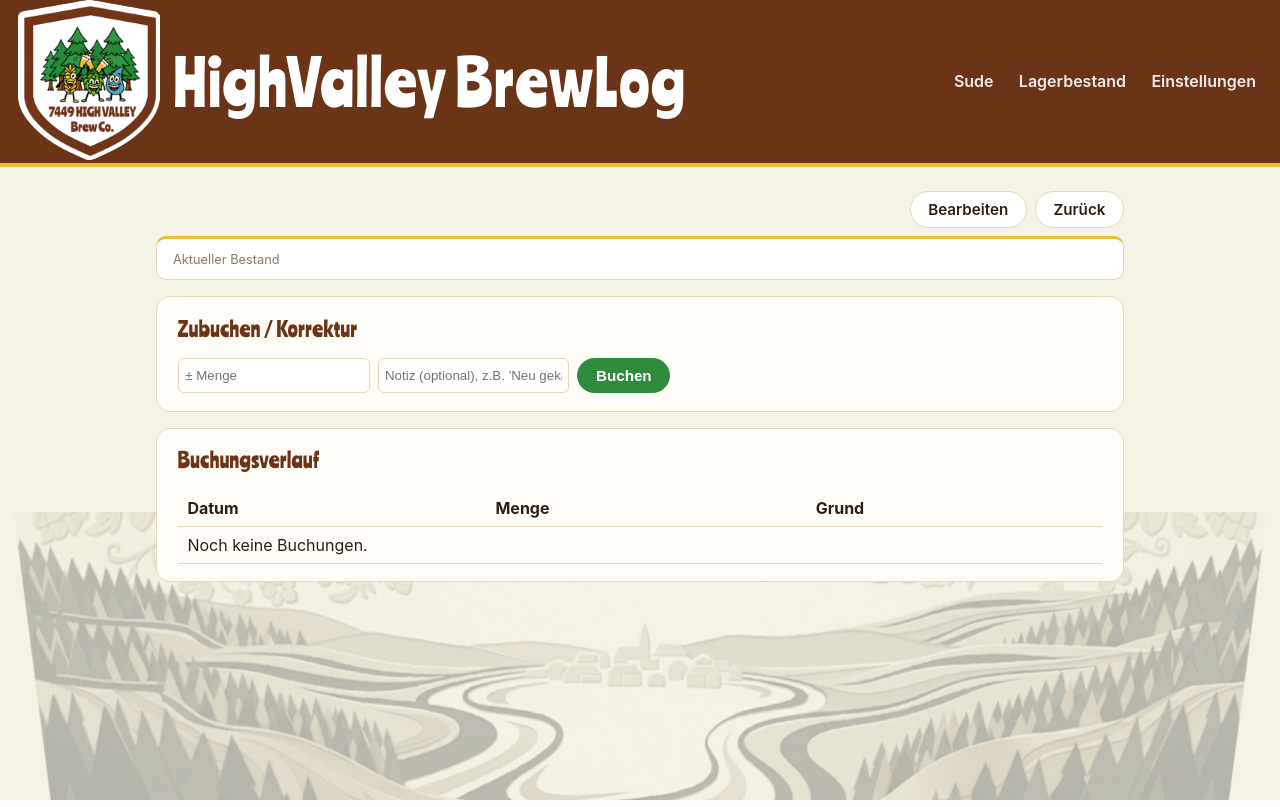
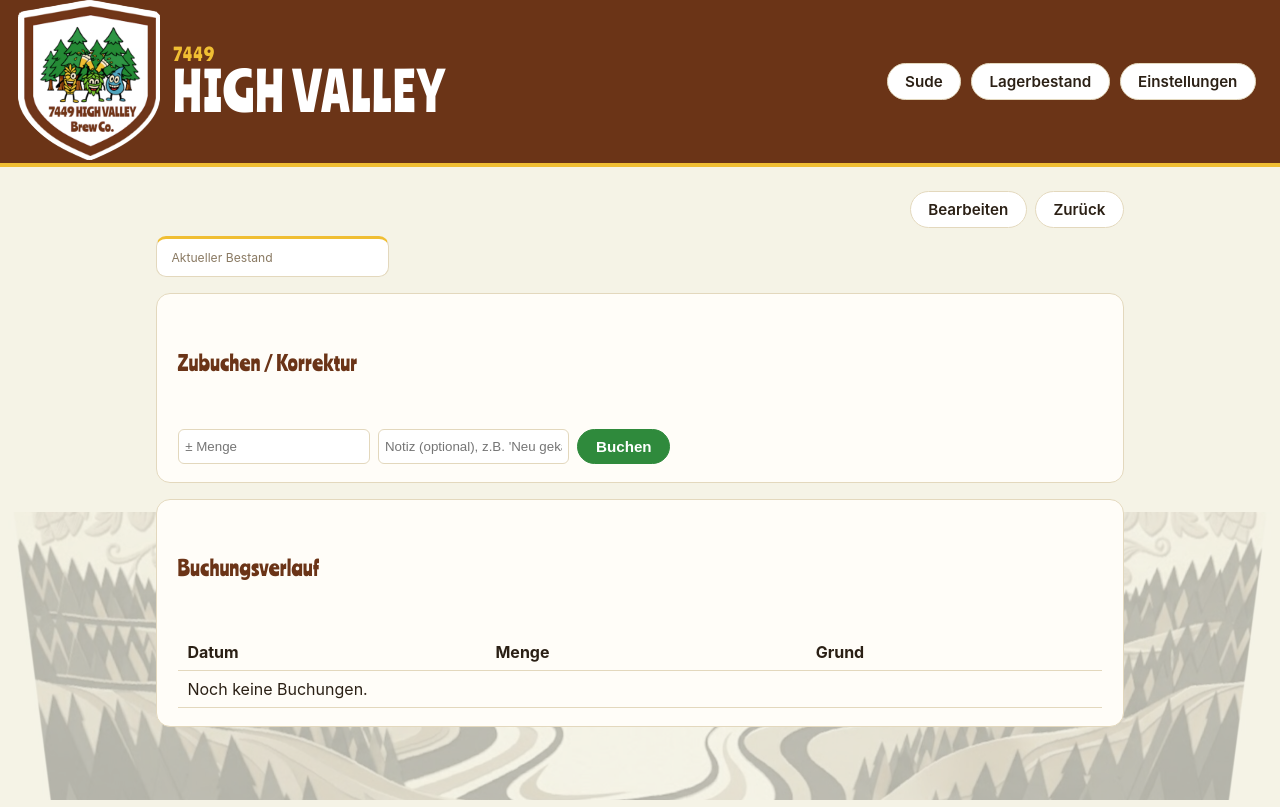
Before and after one commit to macgaiser/HighValley-BrewLog, a FastAPI app: template app/templates/inventory_detail.html in a window 1280 px wide. Run offline with FastAPI, Linux system fonts and the light colour scheme; the template is opened without the code that fills it, so the values that code supplies are empty.

Commit message:
Header wordmark redesign, nicer nav buttons, layout polish
- Header wordmark now mirrors the shield logo's own typography: small
  gold "7449" left-aligned above bold uppercase "HIGH VALLEY" (was the
  plain "HighValley BrewLog" single line), main line shrunk 15%
  (3.9rem -> 3.315rem), "7449" sized at 33% of that.
- Nav links (Sude/Lagerbestand/Einstellungen) are now pill buttons
  instead of plain text links, in a wrapping flex row so they stay
  cleanly aligned on narrow screens instead of just left-aligning text.
- Card headings without a step icon (Wasser, Stopfhopfen, Brautag-
  Zeitplan) now sit at the same vertical position as their icon-bearing
  row partners (Schüttung, Hefegabe, Karbonisierung) in the grid-2 rows -
  gave .card h2 a min-height matching the icon height so the flex
  centering applies consistently whether or not an icon is present.
- Alkohol now always shows exactly one decimal place (was %g, which
  could show varying precision).
- The 8 top-level batch stats are now a fixed 4-column grid (2 clean
  rows of 4) instead of an auto-fit grid that could wrap unevenly;
  tile padding and font sizes trimmed slightly to keep proportions
  balanced at that width, with a 2-column fallback on narrow screens.

Co-Authored-By: Claude Sonnet 5 <noreply@anthropic.com>
Claude-Session: https://claude.ai/code/session_012cmh8vBpo4xaiKC3AG6YBo

```diff
--- a/app/batch_calc.py
+++ b/app/batch_calc.py
@@ -107,7 +107,7 @@ def compute_metrics(batch: Batch, settings: Settings) -> BatchMetrics:
         m.latest_fermentation_date = latest.entry_date
         m.attenuation_percent = formulas.attenuation_percent(m.og_plato, latest.brix)
         m.abv_percent = formulas.abv_from_brix(m.og_plato, latest.brix)
-        m.abv_display = f"{m.abv_percent:g} Vol.-%"
+        m.abv_display = f"{m.abv_percent:.1f} Vol.-%"
 
     if m.abv_display is None and batch.recorded_abv_text:
         m.abv_display = batch.recorded_abv_text
--- a/app/static/style.css
+++ b/app/static/style.css
@@ -97,31 +97,52 @@ h1, h2, h3 {
     drop-shadow(1.5px -1.5px 0 white)
     drop-shadow(-1.5px 1.5px 0 white);
 }
-.topbar .brand > span {
+.brand-wordmark {
+  display: flex;
+  flex-direction: column;
+  align-items: flex-start;
+  line-height: 1;
+}
+.brand-number {
   font-family: var(--font-display);
-  font-size: 3.9rem;
+  font-size: 1.1rem;
+  line-height: 1;
+  letter-spacing: 0.08em;
+  color: var(--gold);
+}
+.brand-name {
+  font-family: var(--font-display);
+  font-size: 3.315rem;
   line-height: 1;
   letter-spacing: 0.03em;
 }
 
-.topbar nav a {
+.topbar nav {
+  display: flex;
+  flex-wrap: wrap;
+  gap: 0.6rem;
+}
+.nav-btn {
+  background: rgba(255, 255, 255, 0.12);
+  border-color: rgba(255, 255, 255, 0.4);
   color: white;
-  text-decoration: none;
-  margin-left: 1.3rem;
-  opacity: 0.9;
-  font-weight: 600;
+}
+.nav-btn:hover {
+  background: white;
+  color: var(--brown);
+  border-color: white;
 }
 
 @media (max-width: 700px) {
   .topbar {
     flex-wrap: wrap;
-    row-gap: 0.4rem;
+    row-gap: 0.6rem;
   }
   .brand-logo img { height: 76px; }
-  .topbar .brand > span { font-size: 1.4rem; }
-  .topbar nav a { margin-left: 0; margin-right: 1rem; }
+  .brand-name { font-size: 1.2rem; }
+  .brand-number { font-size: 0.4rem; }
+  .nav-btn { padding: 0.35rem 0.8rem; font-size: 0.85rem; }
 }
-.topbar nav a:hover { opacity: 1; text-decoration: underline; }
 
 .container {
   max-width: 1000px;
@@ -230,6 +251,7 @@ h1, h2, h3 {
   align-items: center;
   justify-content: space-between;
   gap: 1rem;
+  min-height: 100px;
 }
 .card h2 .step-icon {
   height: 100px;
@@ -239,6 +261,7 @@ h1, h2, h3 {
   pointer-events: none;
 }
 @media (max-width: 520px) {
+  .card h2 { min-height: 64px; }
   .card h2 .step-icon { height: 64px; }
 }
 
@@ -247,7 +270,7 @@ h1, h2, h3 {
 
 .stat-grid {
   display: grid;
-  grid-template-columns: repeat(auto-fit, minmax(140px, 1fr));
+  grid-template-columns: repeat(4, 1fr);
   gap: 0.75rem;
   margin: 1rem 0;
 }
@@ -256,12 +279,20 @@ h1, h2, h3 {
   border: 1px solid var(--border);
   border-top: 3px solid var(--gold);
   border-radius: 10px;
-  padding: 0.8rem 1rem;
+  padding: 0.7rem 0.9rem;
   display: flex;
   flex-direction: column;
 }
-.stat-label { font-size: 0.8rem; color: var(--muted); }
-.stat-value { font-family: var(--font-display); font-size: 1.7rem; color: var(--brown); }
+.stat-label { font-size: 0.76rem; color: var(--muted); }
+.stat-value { font-family: var(--font-display); font-size: 1.55rem; color: var(--brown); }
+
+@media (max-width: 700px) {
+  .stat-grid { grid-template-columns: repeat(2, 1fr); }
+}
+@media (max-width: 420px) {
+  .stat-label { font-size: 0.7rem; }
+  .stat-value { font-size: 1.35rem; }
+}
 
 .hint { color: var(--muted); font-size: 0.85rem; }
 
--- a/app/templates/base.html
+++ b/app/templates/base.html
@@ -12,12 +12,15 @@
   <header class="topbar">
     <a class="brand" href="/batches">
       <span class="brand-logo"><img src="/static/img/logo-shield.png" alt="7449 High Valley Brew Co."></span>
-      <span>HighValley BrewLog</span>
+      <span class="brand-wordmark">
+        <span class="brand-number">7449</span>
+        <span class="brand-name">HIGH VALLEY</span>
+      </span>
     </a>
     <nav>
-      <a href="/batches">Sude</a>
-      <a href="/inventory">Lagerbestand</a>
-      <a href="/settings">Einstellungen</a>
+      <a class="btn nav-btn" href="/batches">Sude</a>
+      <a class="btn nav-btn" href="/inventory">Lagerbestand</a>
+      <a class="btn nav-btn" href="/settings">Einstellungen</a>
     </nav>
   </header>
   <main class="container">
```
